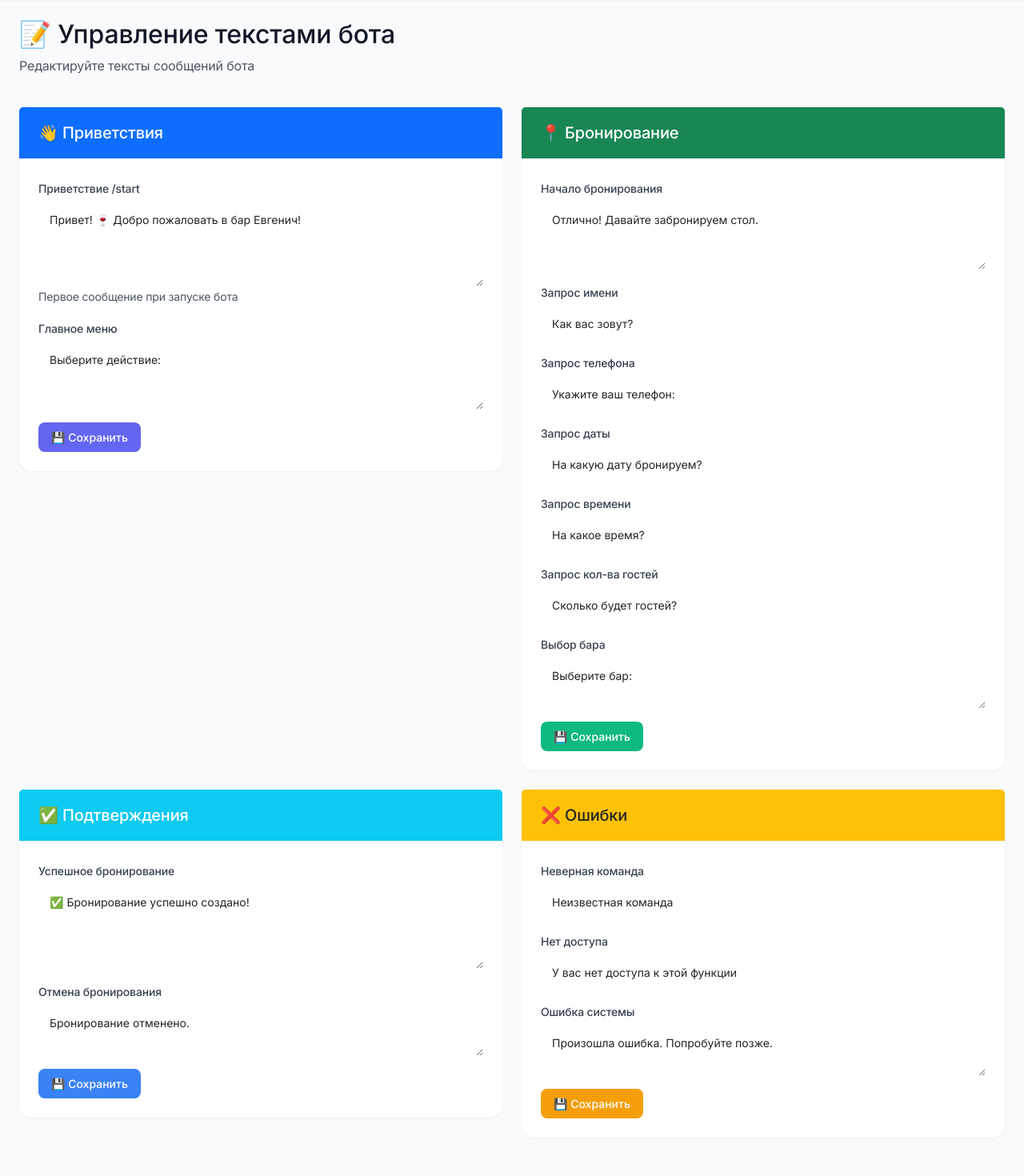
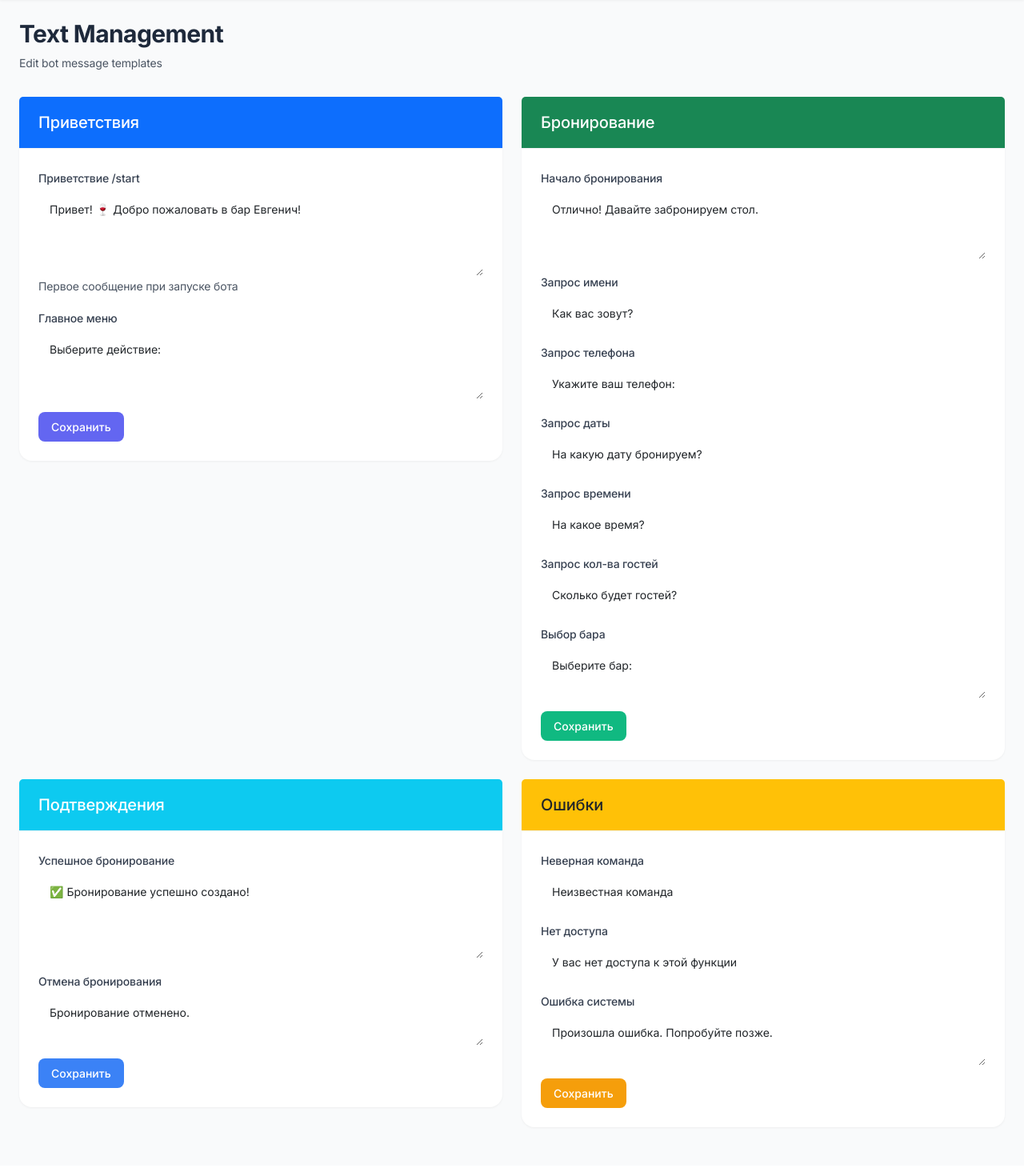
Before and after one commit to Nilsonfts/evgenich-gift, a Flask app: page /texts in a window 1280 px wide. Shown: the part 73-1543 px from the top of the page at 80% size. After the commit the page ends 1483 px from the top, so only its background shows below. Run offline with Flask 3, Linux system fonts and the light colour scheme; the visitor is signed in with stand-in values (Sample User, id 1); parts of the project's set-up code (start-up, migrations or seed data) failed here and were passed over.

Commit message:
DESIGN: Полное обновление дизайна админ-панели
✨ Изменения:
- Убраны все эмодзи из интерфейса
- Шрифт Inter для всех страниц
- Минималистичная цветовая схема
- Мягкие тени и закругления
- Современные заголовки страниц
- Чистый, профессиональный вид

Обновлены файлы:
- base.html: новый layout с Inter, современные стили
- login.html: градиентный фон, минималистичная карточка
- texts.html, bars.html, links.html, staff.html: убраны эмодзи
- Все кнопки и формы обновлены

```diff
--- a/web/templates/texts.html
+++ b/web/templates/texts.html
@@ -4,11 +4,9 @@
 
 {% block content %}
 <div class="container-fluid">
-    <div class="row mb-4">
-        <div class="col-12">
-            <h2>📝 Управление текстами бота</h2>
-            <p class="text-muted">Редактируйте тексты сообщений бота</p>
-        </div>
+    <div class="page-header">
+        <h2>Text Management</h2>
+        <p class="text-muted">Edit bot message templates</p>
     </div>
 
     {% if success %}
@@ -22,7 +20,7 @@
         <div class="col-md-6 mb-4">
             <div class="card">
                 <div class="card-header bg-primary text-white">
-                    <h5 class="mb-0">👋 Приветствия</h5>
+                    <h5 class="mb-0">Приветствия</h5>
                 </div>
                 <div class="card-body">
                     <form method="POST" action="/texts/update">
@@ -39,7 +37,7 @@
                             <textarea class="form-control" name="main_menu" rows="3">{{ texts.main_menu }}</textarea>
                         </div>
 
-                        <button type="submit" class="btn btn-primary">💾 Сохранить</button>
+                        <button type="submit" class="btn btn-primary">Сохранить</button>
                     </form>
                 </div>
             </div>
@@ -48,7 +46,7 @@
         <div class="col-md-6 mb-4">
             <div class="card">
                 <div class="card-header bg-success text-white">
-                    <h5 class="mb-0">📍 Бронирование</h5>
+                    <h5 class="mb-0">Бронирование</h5>
                 </div>
                 <div class="card-body">
                     <form method="POST" action="/texts/update">
@@ -89,7 +87,7 @@
                             <textarea class="form-control" name="ask_bar" rows="2">{{ texts.ask_bar }}</textarea>
                         </div>
 
-                        <button type="submit" class="btn btn-success">💾 Сохранить</button>
+                        <button type="submit" class="btn btn-success">Сохранить</button>
                     </form>
                 </div>
             </div>
@@ -100,7 +98,7 @@
         <div class="col-md-6 mb-4">
             <div class="card">
                 <div class="card-header bg-info text-white">
-                    <h5 class="mb-0">✅ Подтверждения</h5>
+                    <h5 class="mb-0">Подтверждения</h5>
                 </div>
                 <div class="card-body">
                     <form method="POST" action="/texts/update">
@@ -116,7 +114,7 @@
                             <textarea class="form-control" name="booking_cancelled" rows="2">{{ texts.booking_cancelled }}</textarea>
                         </div>
 
-                        <button type="submit" class="btn btn-info">💾 Сохранить</button>
+                        <button type="submit" class="btn btn-info">Сохранить</button>
                     </form>
                 </div>
             </div>
@@ -125,7 +123,7 @@
         <div class="col-md-6 mb-4">
             <div class="card">
                 <div class="card-header bg-warning text-dark">
-                    <h5 class="mb-0">❌ Ошибки</h5>
+                    <h5 class="mb-0">Ошибки</h5>
                 </div>
                 <div class="card-body">
                     <form method="POST" action="/texts/update">
@@ -146,7 +144,7 @@
                             <textarea class="form-control" name="system_error" rows="2">{{ texts.system_error }}</textarea>
                         </div>
 
-                        <button type="submit" class="btn btn-warning">💾 Сохранить</button>
+                        <button type="submit" class="btn btn-warning">Сохранить</button>
                     </form>
                 </div>
             </div>
```
Also changed, not shown: web/templates/ai_settings.html (+5 -5 lines), web/templates/bars.html (+11 -13 lines), web/templates/links.html (+7 -9 lines), web/templates/staff.html (+8 -10 lines).
